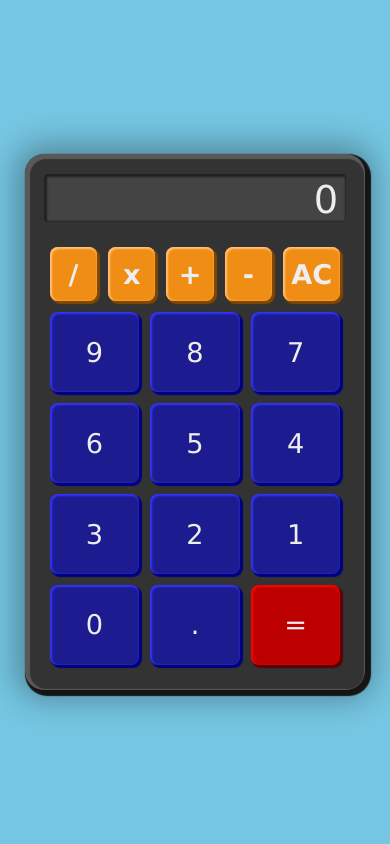
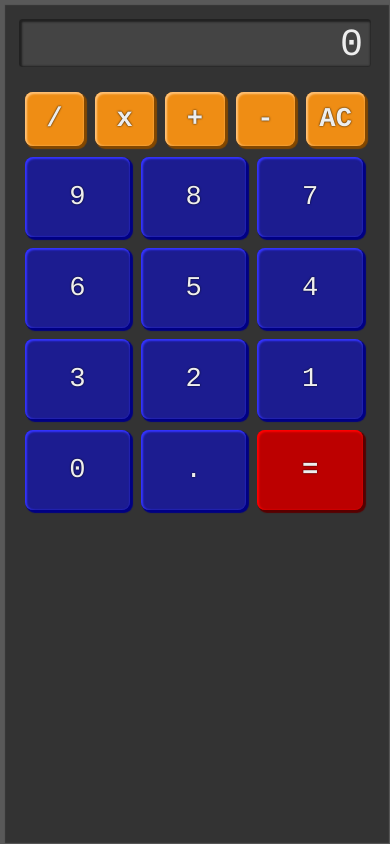
Before and after one commit to broadsword-MO/React-apps, a React (Create React App) app: page / in a window 390 px wide. Built offline with nearby package versions, Linux system fonts and the light colour scheme.

Commit message:
Changed main font, mobile first & class styling

```diff
--- a/src/index.css
+++ b/src/index.css
@@ -12,8 +12,7 @@
     margin: 0;
     padding: 0;
     box-sizing: border-box;
-    font-family: 'Lucida Sans', 'Lucida Sans Regular', 'Lucida Grande',
-        'Lucida Sans Unicode', Geneva, Verdana, sans-serif;
+    font-family: Courier, monospace;
 }
 
 body {
@@ -28,13 +27,11 @@ body {
 }
 
 .calculator {
-    /* width: 100%; */
-    width: 340px;
-    max-width: 340px;
+    width: 100vw;
+    height: 100vh;
     background-color: var(--calc);
     padding: 1.2em;
-    margin: 1em;
-    border-radius: 1.2rem;
+    /* margin: 1em; */
     /* overflow: hidden; */
     box-shadow: 0 0 30px 10px rgba(0, 0, 0, 0.3),
         3px 3px 1px 3px rgb(26, 26, 26), 2px 2px 1px 3px inset rgb(89, 89, 89);
@@ -58,12 +55,14 @@ body {
     color: #999;
 }
 
-/* Hide the 'display' horizontal scrollbar (except Firefox) */
+/* Hide the 'display's' horizontal scrollbar (except Firefox) */
 /* .display::-webkit-scrollbar {
     display: none;
 } */
 
-button {
+.opButton,
+.numButton,
+.equals {
     height: 5rem;
     /* width: 4rem; */
     appearance: none;
@@ -71,6 +70,7 @@ button {
     /* outline: none; */
     font-size: 1.7rem;
     color: var(--text);
+    text-shadow: 0 0 2px #000;
     padding: 0.3em;
     margin: 0.2em;
     border-radius: 0.5rem;
@@ -78,7 +78,9 @@ button {
     transition: 0.1s;
 }
 
-button:hover {
+.opButton:hover,
+.numButton:hover,
+.equals:hover {
     opacity: 0.8;
 }
 
@@ -86,7 +88,7 @@ button:hover {
     display: flex;
 }
 
-.operators button {
+.opButton {
     height: 3.4rem;
     flex: 1 1 0%;
     background-color: var(--ops);
@@ -99,20 +101,33 @@ button:hover {
     flex-wrap: wrap;
 }
 
-.numbers button {
+.numButton {
     flex: 1 1 25%;
     max-width: 30%;
     background-color: var(--numbers);
     box-shadow: 2px 2px 1px 1px #000083, 1px 1px 2px 1px inset #3434ff;
 }
 
-button.equals {
+.equals {
+    flex: 1 1 25%;
+    max-width: 30%;
+    font-weight: 900;
     background-color: var(--equals);
     box-shadow: 2px 2px 1px 1px #580000, 1px 1px 2px 1px inset #ff0000;
 }
 
+/* Keypress animation */
 button:active {
     opacity: 1;
     box-shadow: none;
     transform: translateX(1px) translateY(1px);
 }
+
+/* Media queries */
+@media only screen and (min-width: 400px) {
+    .calculator {
+        width: 20rem;
+        height: auto;
+        border-radius: 1.2rem;
+    }
+}
```
